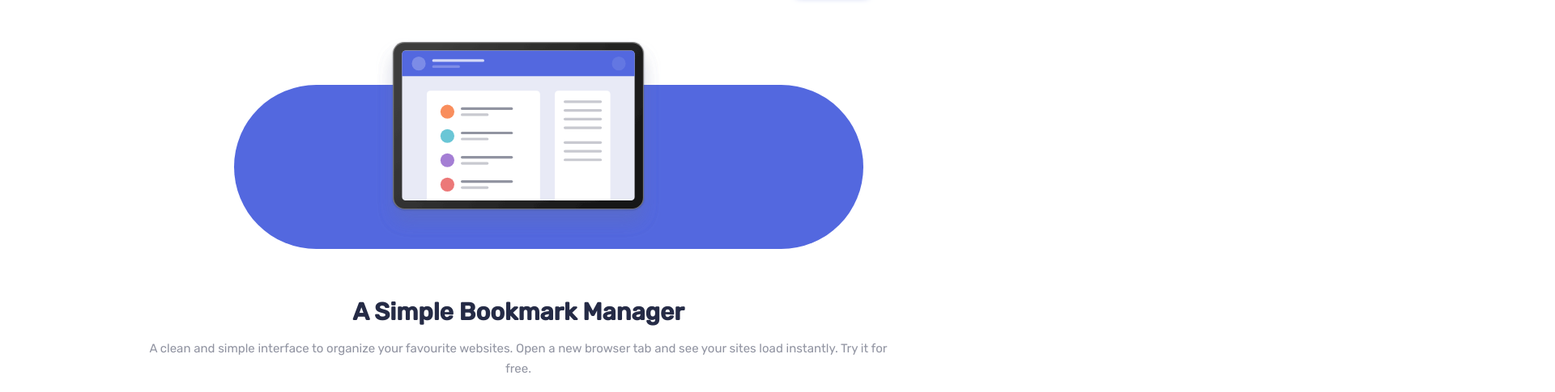
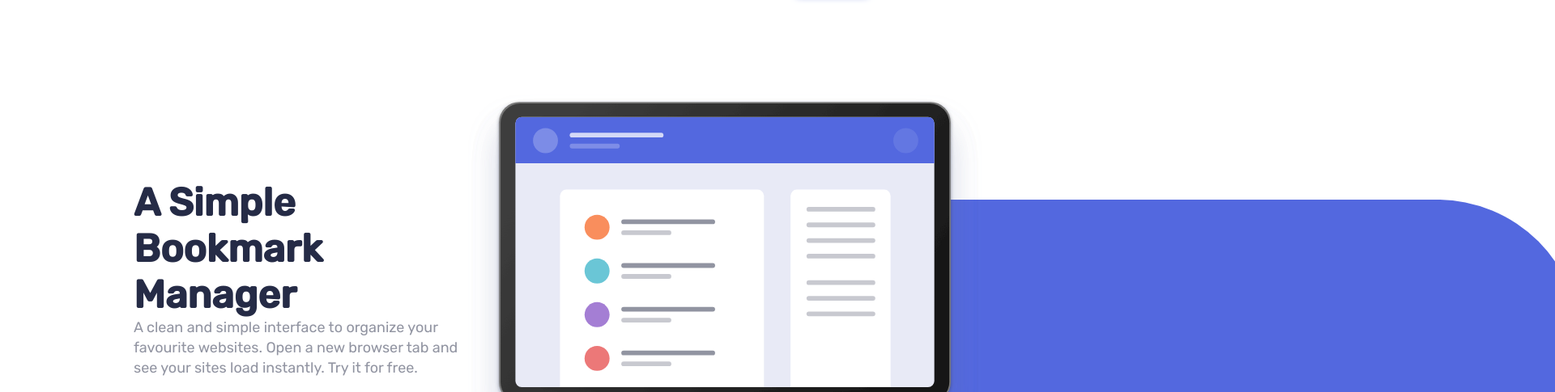
Before and after one commit to SimasG/bookmark-landing-page, a website: page index.html in a window 1280 px wide. Shown: the part 91-576 px from the top of the page at 81% size, 1920 px wide, since content can reach past the window. Drawn offline with Linux system fonts and the light colour scheme.

Commit message:
finished desktop hero

```diff
--- a/_hero.scss
+++ b/_hero.scss
@@ -1,4 +1,4 @@
-  /* Hero Section */
+    /* Hero Section */
   .hero {
     display: relative;
     .hero-illustration-1 {
@@ -63,3 +63,49 @@
         }
     }
 }
+
+@media (min-width: 767px) {
+    .hero {
+        display: flex;
+        flex-direction: row-reverse;
+        justify-content: space-between;
+        align-items: center;
+        .hero-text {
+            padding: 0;
+            margin: 0;
+            margin-top: 14rem;
+            width: 54rem;
+            height: 29.2rem;
+            .hero-heading {
+                font-size: var(--heading-primary-desktop);
+                text-align: left;
+                padding: 0;
+            }
+            .hero-paragraph {
+                font-size: var(--main-paragraph);
+                text-align: left;
+                padding: 0;
+            }
+            .hero-buttons {
+                justify-content: left;
+            }
+        }
+        .hero-illustration-main {
+            margin-right: -68rem;
+            margin-top: 7rem;
+            .hero-illustration-1 {
+                width: 65rem;
+                height: 45rem;
+                margin-bottom: -1rem;
+            }
+            .hero-illustration-2 {
+                margin: 0;
+                width: 120rem;
+                height: 35.2rem;
+                border-radius: 316.5px;
+                margin-top: -32rem;
+            }
+        }
+    }
+
+}
--- a/_styles.scss
+++ b/_styles.scss
@@ -49,15 +49,17 @@ body {
 /* Font Size - Desktop (use later) */
 
     --menu-text: 1.3rem;
+    --heading-primary-desktop: 4.8rem;
 
-/* --heading: 4.8rem;
-    --heading-secondary: 3.2rem;
-    --heading-tertiary: 2rem;
     --main-paragraph: 1.8rem;
-    --button-text: 1.4rem;
-    --list-text: 1.6rem;
-    --menu-text: 1.3rem;
-    --faq-list: 1.8rem; */
+
+    // --heading-secondary: 3.2rem;
+    // --heading-tertiary: 2rem;
+    // --main-paragraph: 1.8rem;
+    // --button-text: 1.4rem;
+    // --list-text: 1.6rem;
+    // --menu-text: 1.3rem;
+    // --faq-list: 1.8rem;
 }
 
 // Headings & Paragraphs
--- a/index.html
+++ b/index.html
@@ -61,8 +61,10 @@
 
 
     <div class="hero">
-      <div class="hero-illustration-1"></div>
-      <div class="hero-illustration-2"></div>
+      <div class="hero-illustration-main">
+        <div class="hero-illustration-1"></div>
+        <div class="hero-illustration-2"></div>
+      </div>
       <div class="hero-text">
         <h1 class="h1-heading hero-heading">
           A Simple Bookmark Manager
```
Also changed, not shown: main.css, 1 other file.
